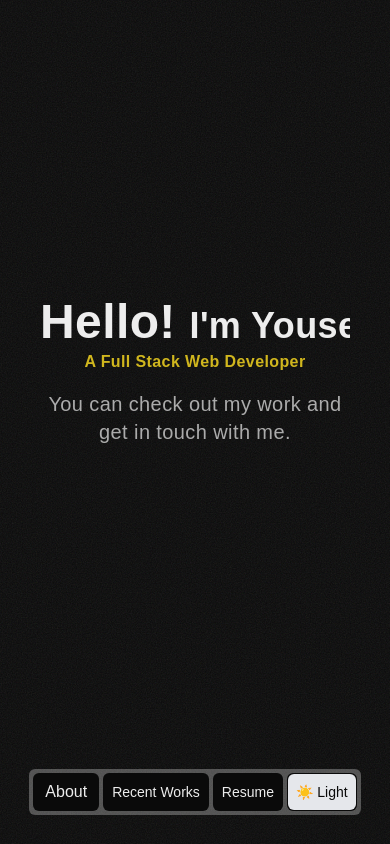
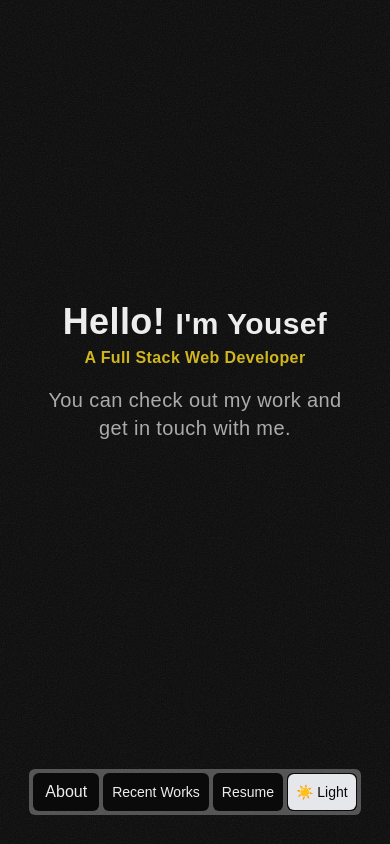
Before and after one commit to yousofo/portfolio, a Next.js app: page / in a window 390 px wide. Built offline with nearby package versions, Linux system fonts and the light colour scheme.

Commit message:
font size update

```diff
--- a/src/components/slides/HomeSlide/HomeSlide.js
+++ b/src/components/slides/HomeSlide/HomeSlide.js
@@ -1,8 +1,8 @@
 export default function HomeSlide() {
   return (
     <div className="name overflow-hidden sm:me-2 text-foreground transition-colors tracking-wide text-center">
-      <h2 className="font-bold text-5xl whitespace-nowrap">
-        Hello! <span className="text-4xl">I&apos;m Yousef</span>
+      <h2 className="font-bold text-4xl lg:text-5xl  ">
+        Hello! <span className="text-3xl lg:text-4xl">I&apos;m Yousef</span>
       </h2>
       <p className="offers text   mt-1 text  text-yellow-600 font-bold dark:text-yellow-300/80">
         {/* I&apos;m a <span>web developer</span> and I love building{" "}
```
